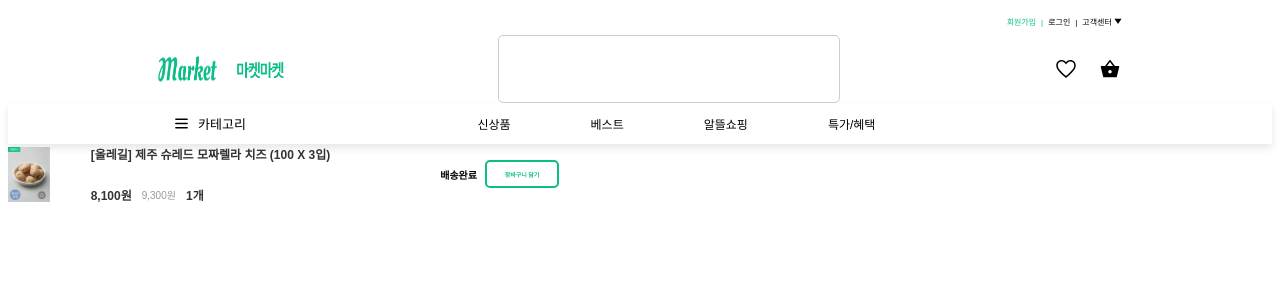
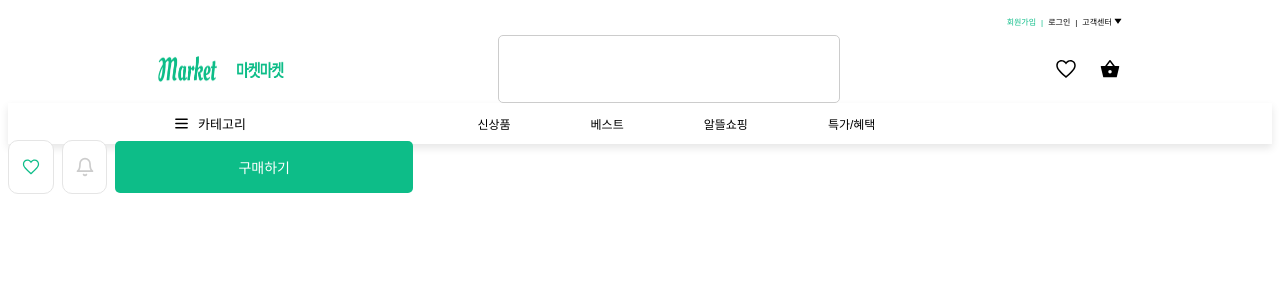
Before and after one commit to ecomerce-market/front, a Next.js app: page / in a window 1280 px wide. Shown: the top 300 px of the page. Built offline with nearby package versions, Linux system fonts and the light colour scheme.

Commit message:
[Feat] Etc 찜,벨,구매 완성

```diff
--- a/src/app/page.tsx
+++ b/src/app/page.tsx
@@ -1,15 +1,10 @@
+import Etc from "@/components/btn/etc";
 import DetailProductCard from "@/components/product/detail/product";
 
 export default function Home() {
   return (
     <div>
-      <DetailProductCard
-        title={"[올레길] 제주 슈레드 모짜렐라 치즈 (100 X 3입)"}
-        price={"9,300원"}
-        discountPrice={"8,100원"}
-        count={"1개"}
-        complete={true}
-      />
+      <Etc />
     </div>
   );
 }
--- /dev/null
+++ b/src/components/btn/etc.tsx
@@ -0,0 +1,78 @@
+"use client";
+import React from "react";
+import { IoMdHeartEmpty } from "react-icons/io"; // 하트 아이콘
+import OneBtn from "./oneBtn";
+import { LuBell } from "react-icons/lu"; //벨
+
+interface EtcProps {
+  heartClick?: () => void;
+  bellClick?: () => void;
+  onclick?: () => void;
+}
+
+const Etc: React.FC<EtcProps> = ({ heartClick, bellClick, onclick }) => {
+  return (
+    <div
+      style={{
+        width: "405px",
+        display: "flex",
+        alignItems: "center",
+        justifyContent: "spaceBetween",
+        gap: "8px",
+        height: "46px",
+      }}
+    >
+      {/* 이거버튼 컴포넌트로 만들어서 다시 할 예정? */}
+      <button
+        onClick={heartClick}
+        style={{
+          width: "46px",
+          height: "46px",
+          display: "flex",
+          justifyContent: "center",
+          alignItems: "center",
+          border: "1px solid var(--black-100)",
+          borderRadius: "10px",
+          background: "var(--white)",
+          cursor: "pointer",
+          transition: "background 0.2s ease-in-out",
+          padding: "26px 10px",
+        }}
+      >
+        <IoMdHeartEmpty size={20} color=" var(--main-color)" />
+      </button>
+
+      {/* 이거버튼 컴포넌트로 만들어서 다시 할 예정? */}
+      <button
+        onClick={bellClick}
+        style={{
+          width: "46px",
+          height: "46px",
+          display: "flex",
+          justifyContent: "center",
+          alignItems: "center",
+          border: "1px solid var(--black-100)",
+          borderRadius: "10px",
+          background: "var(--white)",
+          cursor: "pointer",
+          transition: "background 0.2s ease-in-out",
+          padding: "26px 10px",
+        }}
+      >
+        <LuBell size={20} color=" var(--black-200)" />
+      </button>
+
+      <OneBtn
+        onClick={onclick}
+        title={"구매하기"}
+        width={"301"}
+        height="46"
+        bgcolor="--main-color"
+        color="--white"
+        fontSize={"14"}
+      />
+    </div>
+  );
+};
+
+export default Etc;
--- a/src/components/btn/oneBtn.tsx
+++ b/src/components/btn/oneBtn.tsx
@@ -5,7 +5,7 @@ interface OneBtnProps {
   bgcolor?: string;
   color?: string;
   onClick?: () => void;
-  fontSize: string;
+  fontSize?: string;
   padding?: string;
   border?: string;
   borderSize?: string;
@@ -42,7 +42,10 @@ const OneBtn: React.FC<OneBtnProps> = ({
         //패딩, 기본 26,10
         padding: padding || "26px 10px",
         //보더 사이즈 솔리드고정 색상
-        border: `${borderSize}px solid var(${border})`,
+        border:
+          borderSize && border
+            ? `${borderSize}px solid var(${border})`
+            : "none",
         display: "flex",
         alignItems: "center",
         justifyContent: "center",
```
